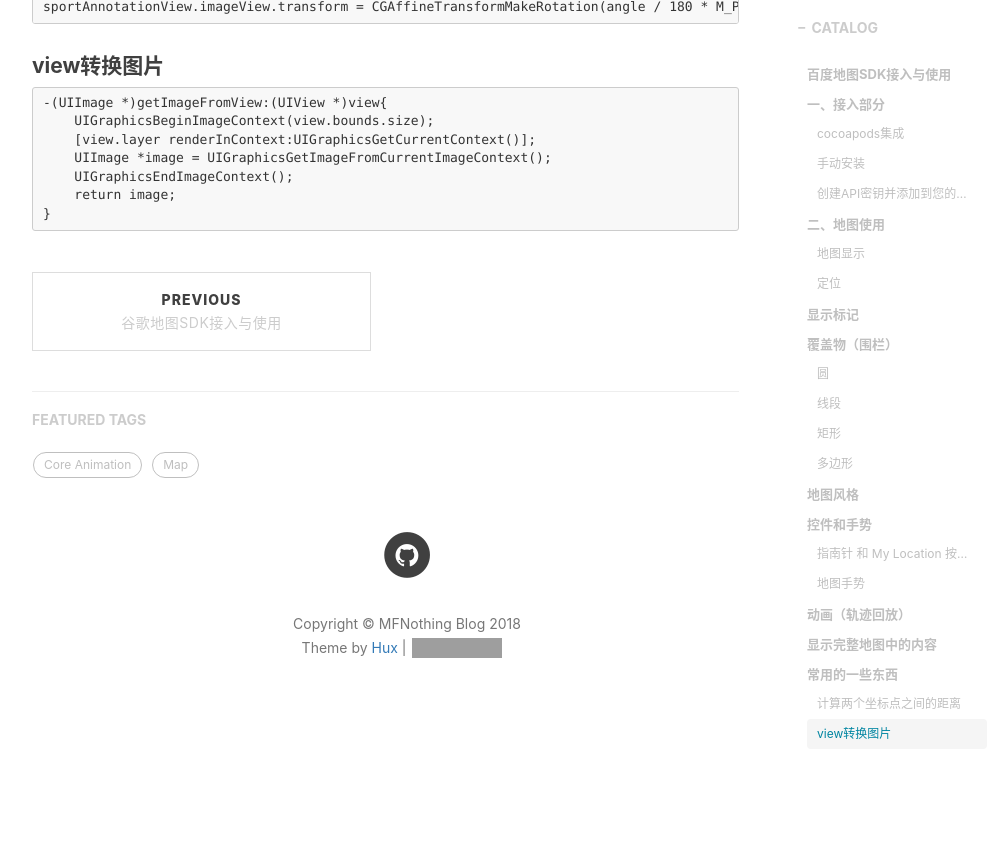
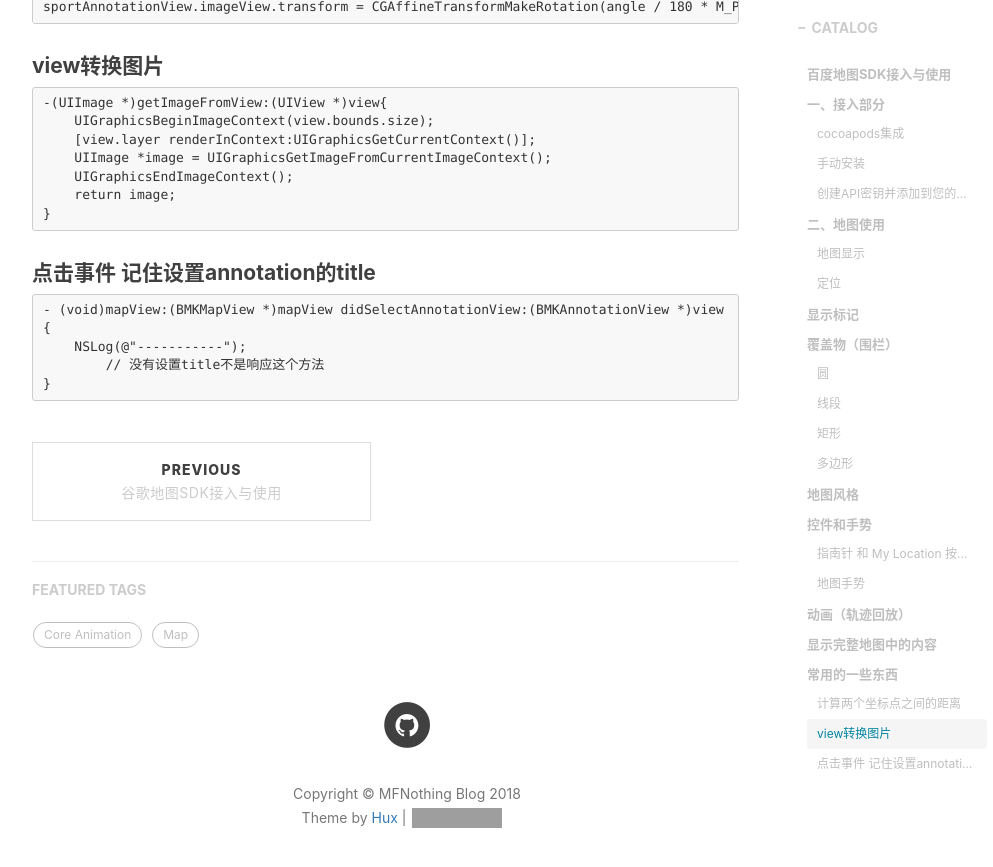
Before and after one commit to MFNothing/MFNothing.github.io, a Jekyll site: the page built from _posts/2018-03-10-BaiduMapSDK.md, in a window 1280 px wide and 900 px high, scrolled down 16154 px. Shown: the top 867 px of the window, without its empty margins (233-1226 px from the left). Built offline with Jekyll 4.4.1, drawn with Linux system fonts in a browser that asks for light colours; nearby versions of some CDN libraries; comment, search, counter and statistics services are not loaded; before the commit the page ends 16906 px from its top, so only the background shows below that; grey boxes are pictures that could not be loaded.

Commit message:
add BaiduSDK -  method tap Mark

````diff
--- a/_posts/2018-03-10-BaiduMapSDK.md
+++ b/_posts/2018-03-10-BaiduMapSDK.md
@@ -759,3 +759,12 @@ sportAnnotationView.imageView.transform = CGAffineTransformMakeRotation(angle /
     return image;
 }
 ```
+#### 点击事件 记住设置annotation的title
+
+```
+- (void)mapView:(BMKMapView *)mapView didSelectAnnotationView:(BMKAnnotationView *)view
+{
+    NSLog(@"-----------");
+ 	// 没有设置title不是响应这个方法
+}
+```
````
